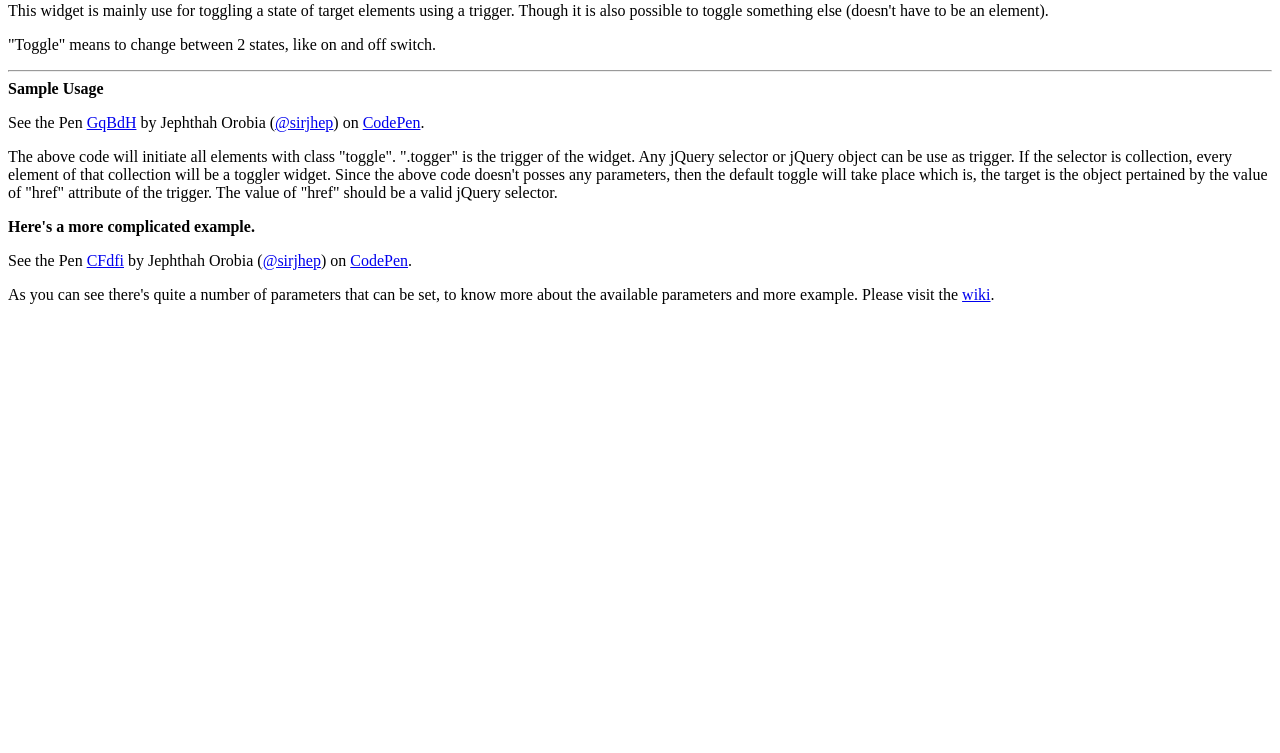
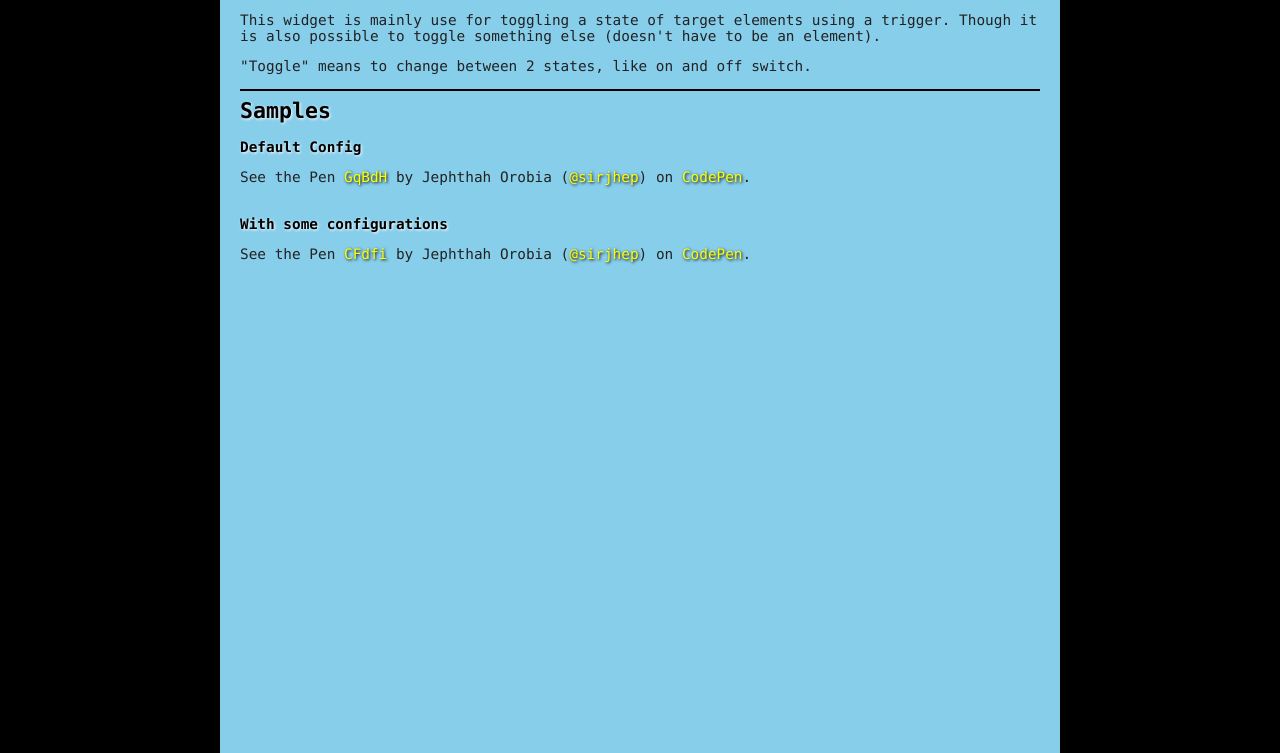
Before and after one commit to sirjhep/Toggler, a plain HTML site: page index.html in a window 1280 px wide. Shown: the part 87-840 px from the top of the page. Before the commit the page ends 800 px from the top, so only its background shows below. Drawn offline with Linux system fonts and the light colour scheme; a script that the page names is missing.

Commit message:
Improved the layout of index.html

```diff
--- a/index.html
+++ b/index.html
@@ -4,8 +4,9 @@
   <link href="style.css" rel="stylesheet" />
 </head>
 <body>
-<article class="markdown-body entry-content" itemprop="mainContentOfPage"><h1>
-<a name="user-content-toggler" class="anchor" href="#toggler" aria-hidden="true"><span class="octicon octicon-link"></span></a>Toggler</h1>
+<div>
+<h1>Toggler</h1>
+<h3>by: <a href="http://sirjhep.github.com">Jephthah M. Orobia</a></h3>
 
 <p>*Requires jQuery and jQueryUI.
 A custom widget for jQueryUI.</p>
@@ -17,23 +18,15 @@ Though it is also possible to toggle something else (doesn't have to be an eleme
 
 <hr>
 
-<strong>Sample Usage</strong>
-
+<h2>Samples</h2><br /><br />
+<h4>Default Config</h4>
 <p data-height="145" data-theme-id="9193" data-slug-hash="GqBdH" data-default-tab="result" data-user="sirjhep" class='codepen'>See the Pen <a href='http://codepen.io/sirjhep/pen/GqBdH/'>GqBdH</a> by Jephthah Orobia (<a href='http://codepen.io/sirjhep'>@sirjhep</a>) on <a href='http://codepen.io'>CodePen</a>.</p>
 <script src="http://codepen.io/assets/embed/ei.js"></script>
-
-<p>The above code will initiate all elements with class "toggle".
-".togger" is the trigger of the widget.
-Any jQuery selector or jQuery object can be use as trigger.
-If the selector is collection, every element of that collection will be a toggler widget.
-Since the above code doesn't posses any parameters, then the default toggle will take place which is, the target is the object pertained by the value of "href" attribute of the trigger. The value of "href" should be a valid jQuery selector.</p>
-
-<strong>Here's a more complicated example.</strong>
-
+<br />
+<h4>With some configurations</h4>
 <p data-height="294" data-theme-id="9193" data-slug-hash="CFdfi" data-default-tab="result" data-user="sirjhep" class='codepen'>See the Pen <a href='http://codepen.io/sirjhep/pen/CFdfi/'>CFdfi</a> by Jephthah Orobia (<a href='http://codepen.io/sirjhep'>@sirjhep</a>) on <a href='http://codepen.io'>CodePen</a>.</p>
 <script src="http://codepen.io/assets/embed/ei.js"></script>
 
-<p>As you can see there's quite a number of parameters that can be set, to know more about the available parameters and more example. Please visit the <a href="https://github.com/sirjhep/Toggler/wiki">wiki</a>.</p>
-</article>
+</div>
 </body>
 </html>
--- a/style.css
+++ b/style.css
@@ -1,13 +1,45 @@
 /* Sample Toggle States */
 
-.grow{
-  font-size: 100px;
+body{
+  margin: 0px 0px 0px 0px;
+  padding: 0px 0px 0px 0px;
+  font-size: 0.9em;
+  font-family: Consolas;
+  background-color: black;
+  color: #222222;
 }
 
-.redfont{
-  color: red;
+h1, h2, h3, h4, h5, h6{
+  margin: 3px 0px 2px 0px;
+  color: black;
+  text-shadow: 1px 1px 3px white;
+  display: inline;
 }
 
-.blueBg{
-  background-color: blue;
+hr{
+  border: 1px solid black;
 }
+
+a, a:visited, a:active{
+  color: yellow;
+  text-decoration: none;
+  text-shadow: 1px 1px 3px black;
+}
+
+a:hover{
+  color: white;
+}
+
+div:first-child{
+  width: 800px;
+  min-height: 100%;
+  background-color: skyblue;
+  padding: 20px 20px;
+  margin: auto;
+}
+
+@media screen and (max-width: 840px){
+  div:first-child{
+    width: auto;
+  }
+}
```
